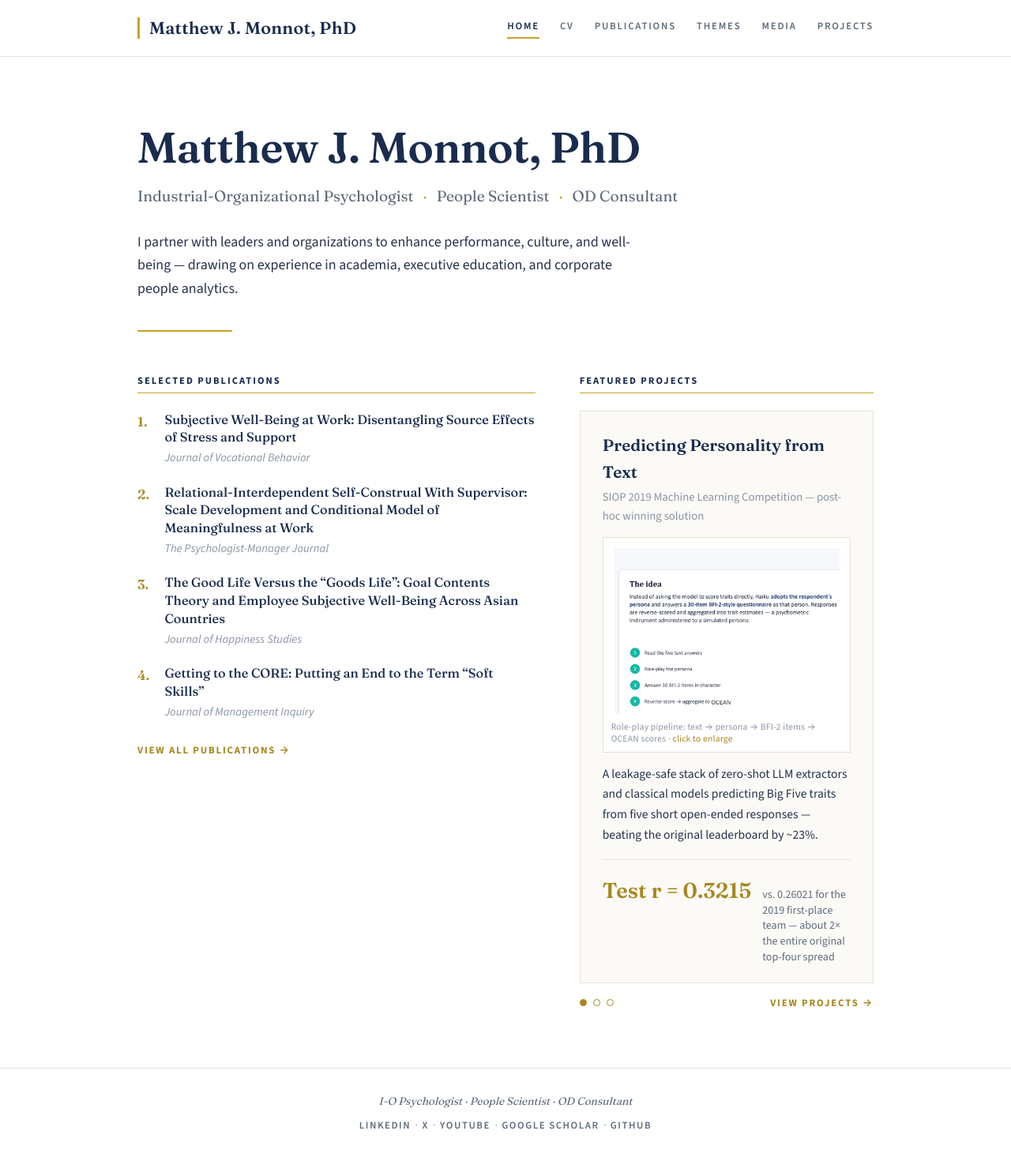
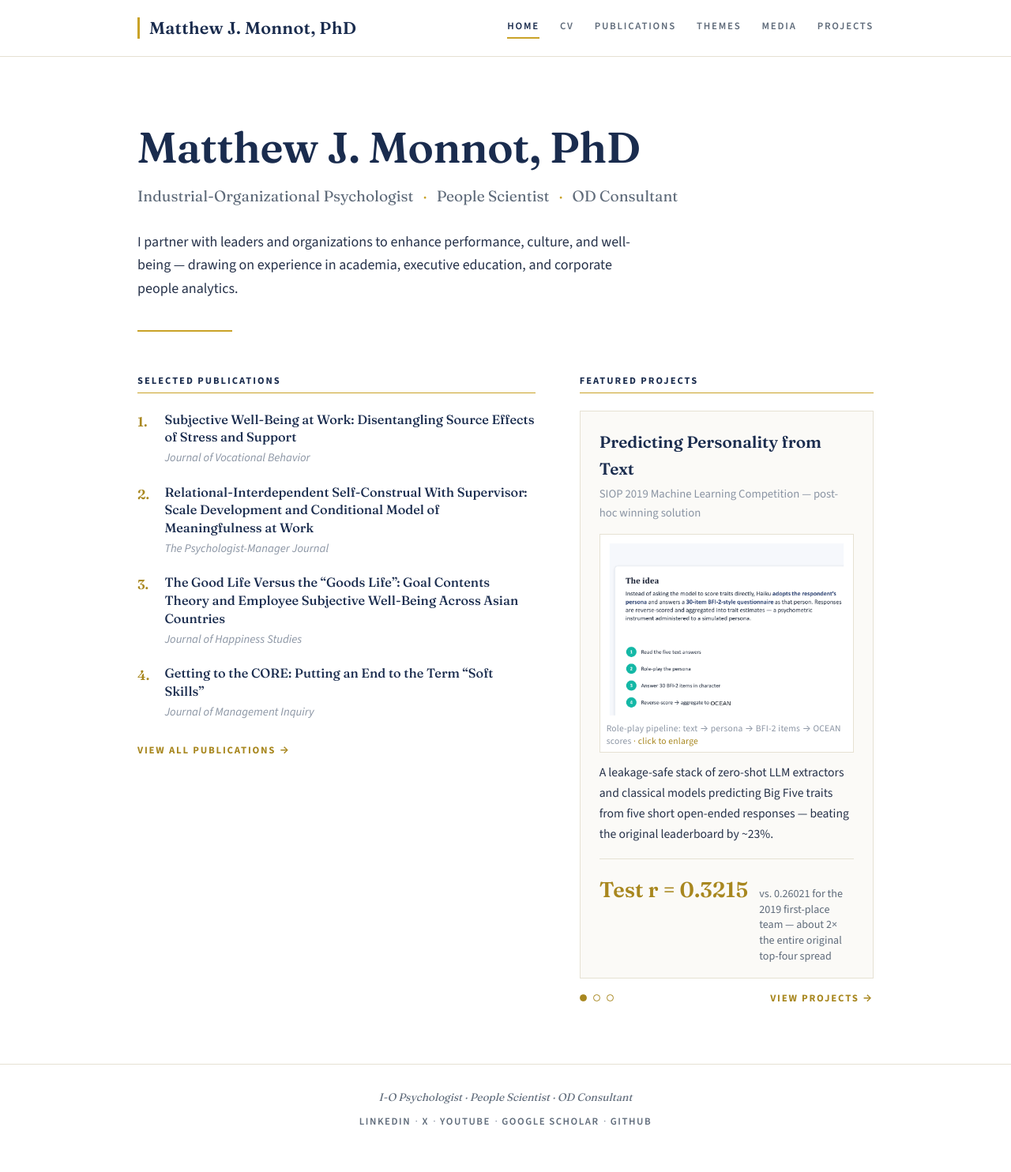
Before and after one commit to mjmonnot/mjmonnot.github.io, a Jekyll site: the page built from index.md, in a window 1280 px wide. Shown: the whole page at 79% size. Built offline with Jekyll 4.4.1, drawn with Linux system fonts in a browser that asks for light colours.

Commit message:
Tighten featured carousel cards to remove blank space
Size each slide to its own content instead of stretching all cards to
the tallest slide, and trim card/figure padding so MIDUS and SIOP 2026
no longer show a large empty gap above the stats.

Co-authored-by: Matt Monnot <mjmonnot@users.noreply.github.com>

```diff
--- a/assets/main.scss
+++ b/assets/main.scss
@@ -339,23 +339,23 @@ img { max-width: 100%; height: auto; }
 }
 
 .feature-carousel-track {
-  display: grid;
-}
-
-.feature-carousel-track > .feature-slide {
-  grid-area: 1 / 1;
-  align-self: stretch;
-  display: flex;
-  flex-direction: column;
+  position: relative;
+  overflow: hidden;
 }
 
 .feature-card {
   border: 1px solid var(--rule);
   background: var(--paper-warm);
-  padding: 26px 28px 22px;
+  padding: 22px 24px 18px;
 }
 
 .feature-slide {
+  position: absolute;
+  left: 0;
+  right: 0;
+  top: 0;
+  display: flex;
+  flex-direction: column;
   opacity: 0;
   visibility: hidden;
   pointer-events: none;
@@ -363,6 +363,7 @@ img { max-width: 100%; height: auto; }
 }
 
 .feature-slide.is-active {
+  position: relative;
   opacity: 1;
   visibility: visible;
   pointer-events: auto;
@@ -385,14 +386,14 @@ img { max-width: 100%; height: auto; }
 
 .feature-card .feature-desc {
   font-size: 0.98rem;
-  margin-bottom: 18px;
+  margin: 0 0 14px;
 }
 
 .feature-figure {
-  margin: 0 0 14px;
+  margin: 0 0 12px;
   background: #fff;
   border: 1px solid var(--rule);
-  padding: 10px 10px 8px;
+  padding: 8px 8px 6px;
 }
 
 .feature-figure-link {
@@ -437,7 +438,7 @@ img { max-width: 100%; height: auto; }
   gap: 14px;
   border-top: 1px solid var(--rule);
   padding-top: 16px;
-  margin-top: auto;
+  margin-top: 4px;
 }
 
 .feature-stat .stat-value {
```
